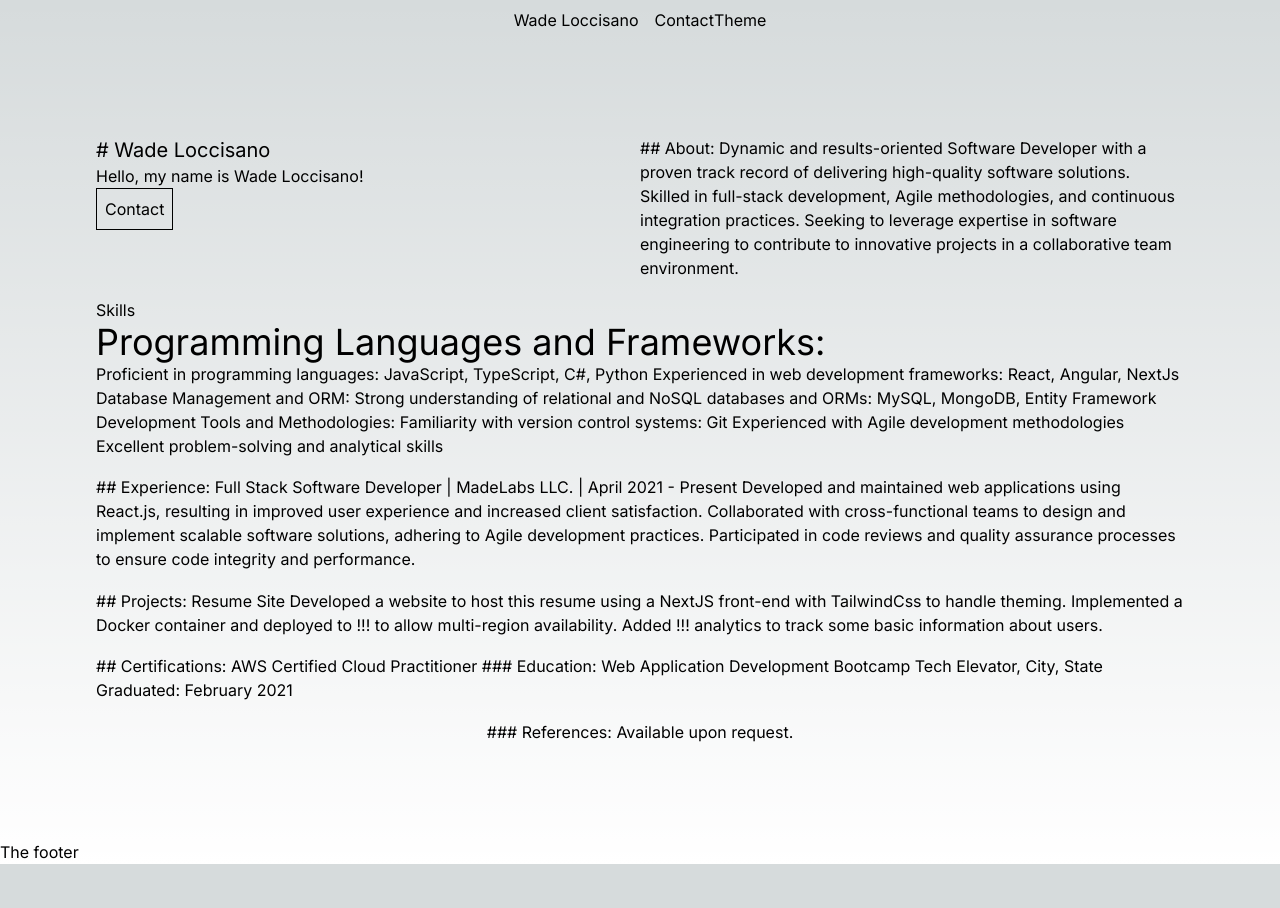
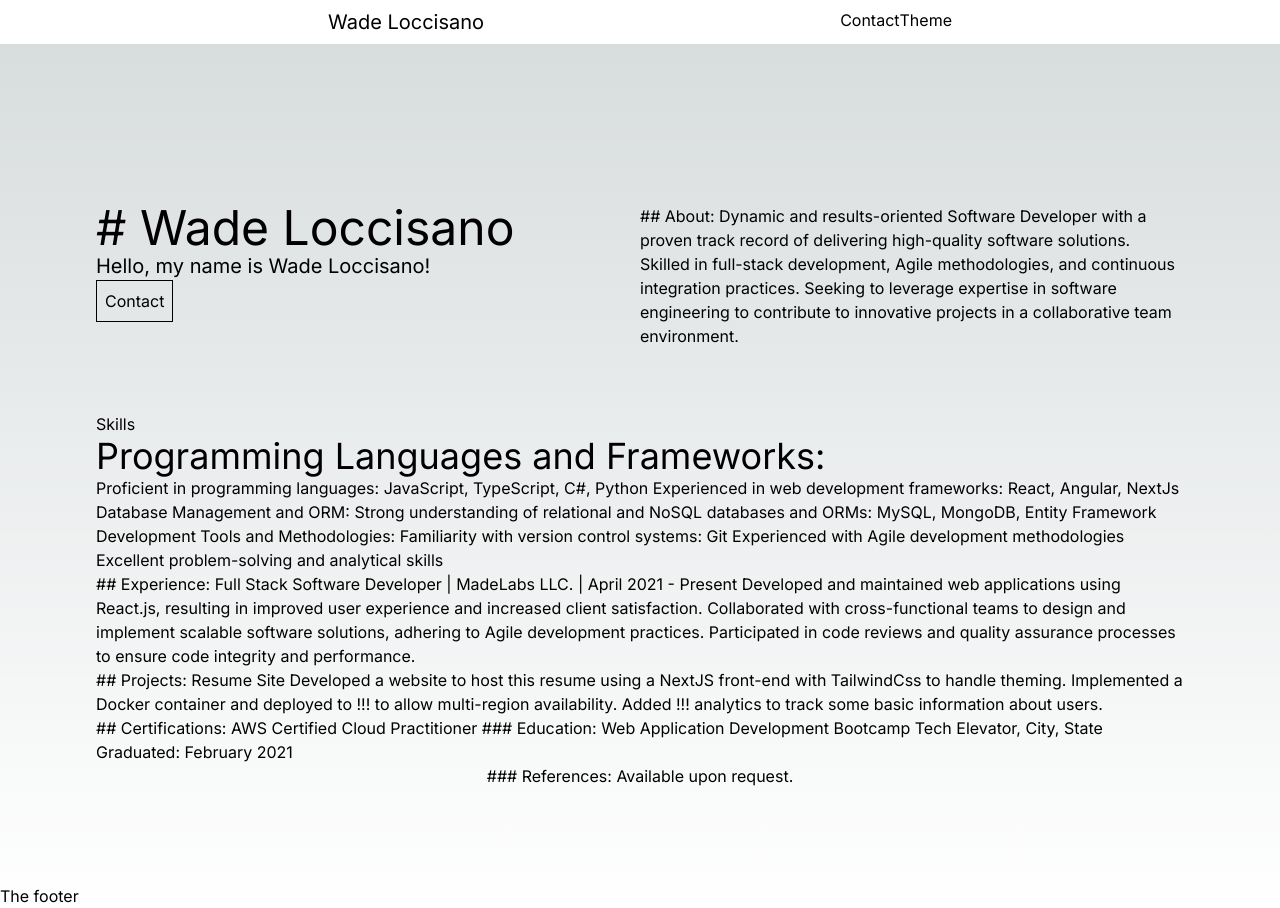
Before and after one commit to wade-loccisano/resume-site, a Next.js app: page / in a window 1280 px wide. Before the commit the page ends 864 px from the top, so only its background shows below. Built offline with nearby package versions, Linux system fonts and the light colour scheme.

Commit message:
css: header styles

```diff
--- a/app/globals.css
+++ b/app/globals.css
@@ -16,6 +16,10 @@
   }
 }
 
+.custom-max-width {
+  @apply max-w-[540px] md:max-w-[720px] lg:max-w-[960px] xl:max-w-[1140px];
+}
+
 body {
   color: rgb(var(--foreground-rgb));
   background: linear-gradient(
--- a/app/layout.tsx
+++ b/app/layout.tsx
@@ -31,10 +31,10 @@ export default function RootLayout({
 export function Header() {
   return (
     // <header className="text-center">
-    <header>
-      <section>
-        <div className="flex flex-row justify-center">
-          <div className="p-2">
+    <header >
+      <section id="header-section" className="bg-white">
+        <div className="flex flex-row justify-between px-[20rem] ">
+          <div className="p-2 text-xl">
             Wade Loccisano
           </div>
 
--- a/app/page.tsx
+++ b/app/page.tsx
@@ -58,17 +58,17 @@ const resumeTemplate: string = `
 
 export default function Home() {
   return (
-    <main className="flex min-h-screen flex-col items-center justify-between p-24">
+    <main className="flex min-h-screen flex-col items-center justify-between p-24 font-sans">
       <section>
         {/* Splash Screen */}
         <div id="splash-section">
-          <div className="sm:max-w-[540px] md:max-w-[720px] lg:max-w-[960px] xl:max-w-[1140px]">
+          <div className="custom-max-width">
             <div id="splash-container" className="flex flex-column">
-              <div id="left" className="flex-1">
-                <div className="text-xl">
+              <div id="left" className="flex-1 py-16">
+                <div className="text-5xl">
                   # Wade Loccisano
                 </div>
-                <div>
+                <div className="text-xl">
                   {/* tagline */}
                   Hello, my name is Wade Loccisano!
                 </div>
@@ -76,7 +76,7 @@ export default function Home() {
                   Contact
                 </button>
               </div>
-              <div id="right" className="flex-1">
+              <div id="right" className="flex-1 py-16">
                 <div>
                   ## About:
                   Dynamic and results-oriented Software Developer with a proven track record of delivering high-quality software solutions. Skilled in full-stack development, Agile methodologies, and continuous integration practices. Seeking to leverage expertise in software engineering to contribute to innovative projects in a collaborative team environment.
@@ -88,7 +88,7 @@ export default function Home() {
       </section>
       <section id="skills-section">
         {/* <div className="max-w-[1200px]"> */}
-        <div className="sm:max-w-[540px] md:max-w-[720px] lg:max-w-[960px] xl:max-w-[1140px]">
+        <div className="custom-max-width">
           <div>
             Skills
           </div>
@@ -110,23 +110,28 @@ export default function Home() {
           Excellent problem-solving and analytical skills
         </div>
       </section>
-      <section>
+      <section id="experience-section">
+        <div className="custom-max-width">
           ## Experience:
           Full Stack Software Developer | MadeLabs LLC. | April 2021 - Present
 
           Developed and maintained web applications using React.js, resulting in improved user experience and increased client satisfaction.
           Collaborated with cross-functional teams to design and implement scalable software solutions, adhering to Agile development practices.
           Participated in code reviews and quality assurance processes to ensure code integrity and performance.
+        </div>
       </section>
-      <section>
+      <section id="project-section">
+        <div className="custom-max-width">
           ## Projects:
           Resume Site
 
           Developed a website to host this resume using a NextJS front-end with TailwindCss to handle theming.
           Implemented a Docker container and deployed to !!! to allow multi-region availability.
           Added !!! analytics to track some basic information about users.
+        </div>
       </section>
-      <section>
+      <section id="certification-section">
+        <div className="custom-max-width">
           ## Certifications:
           AWS Certified Cloud Practitioner
 
@@ -134,8 +139,9 @@ export default function Home() {
           Web Application Development Bootcamp
           Tech Elevator, City, State
           Graduated: February 2021
+        </div>
       </section>
-      <section>
+      <section id="reference-section">
         {/* ### Testimonials */}
         ### References:
         Available upon request.
--- a/tailwind.config.ts
+++ b/tailwind.config.ts
@@ -14,6 +14,9 @@ const config: Config = {
         "gradient-conic":
           "conic-gradient(from 180deg at 50% 50%, var(--tw-gradient-stops))",
       },
+      fontFamily: {
+        sans: ['Inter', 'sans-serif'],
+      }
     },
     screens: {
       'sm': '576px',
```
Lines whose indentation alone changed are shown as unchanged.
